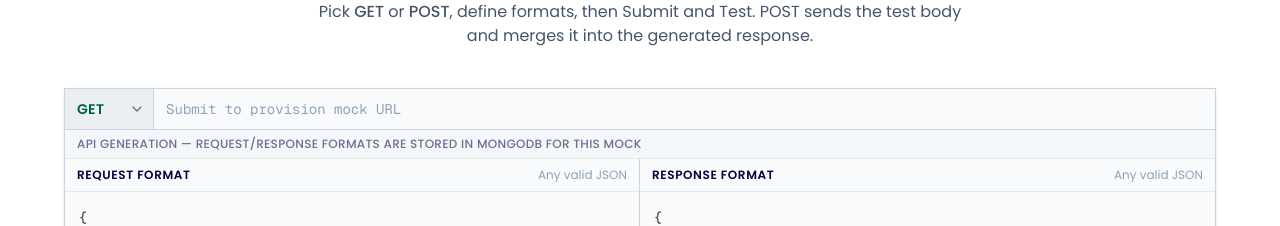
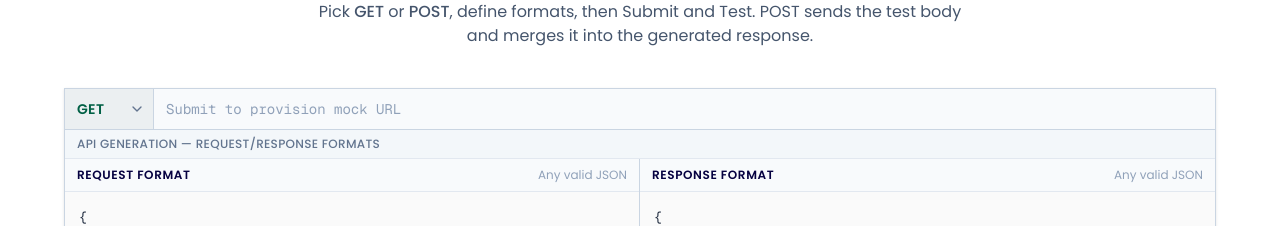
Before and after one commit to Jeston10/GhostAPI, a Next.js app: page / in a window 1280 px wide. Shown: the part 1620-1846 px from the top of the page. Built offline with nearby package versions, Linux system fonts and the light colour scheme.

Commit message:
fix/playground-ui

```diff
--- a/src/components/ui/api-playground.tsx
+++ b/src/components/ui/api-playground.tsx
@@ -282,7 +282,7 @@ export function ApiPlayground() {
         {/* Generation: values used when you Submit to provision the API */}
         <div className="border-b border-slate-200 bg-slate-100/80 px-3 py-1.5">
           <p className="text-[0.7rem] font-medium uppercase tracking-wide text-slate-500 md:text-xs">
-            API generation — request/response formats are stored in MongoDB for this mock
+            API generation — request/response formats
           </p>
         </div>
         <div className="grid divide-y divide-slate-300 md:grid-cols-2 md:divide-x md:divide-y-0">
```
